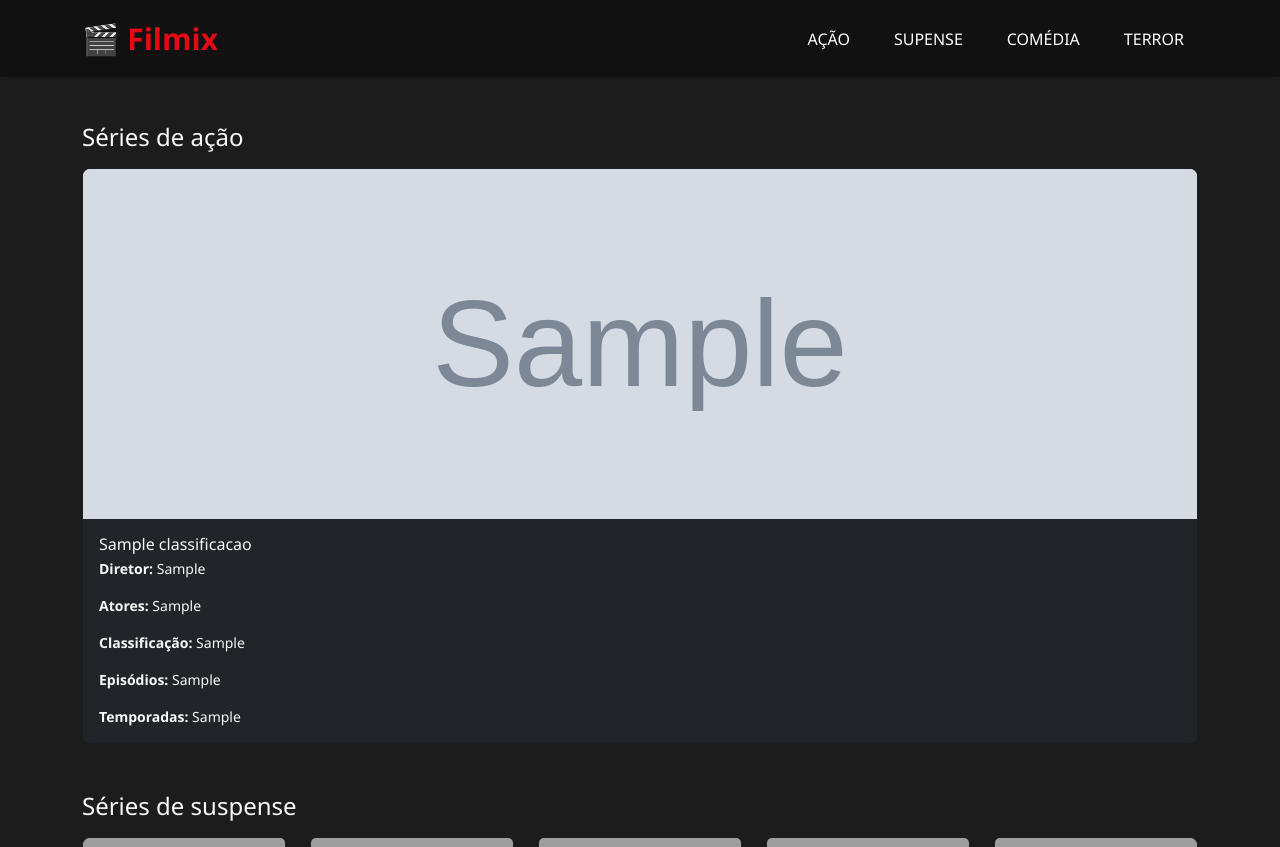
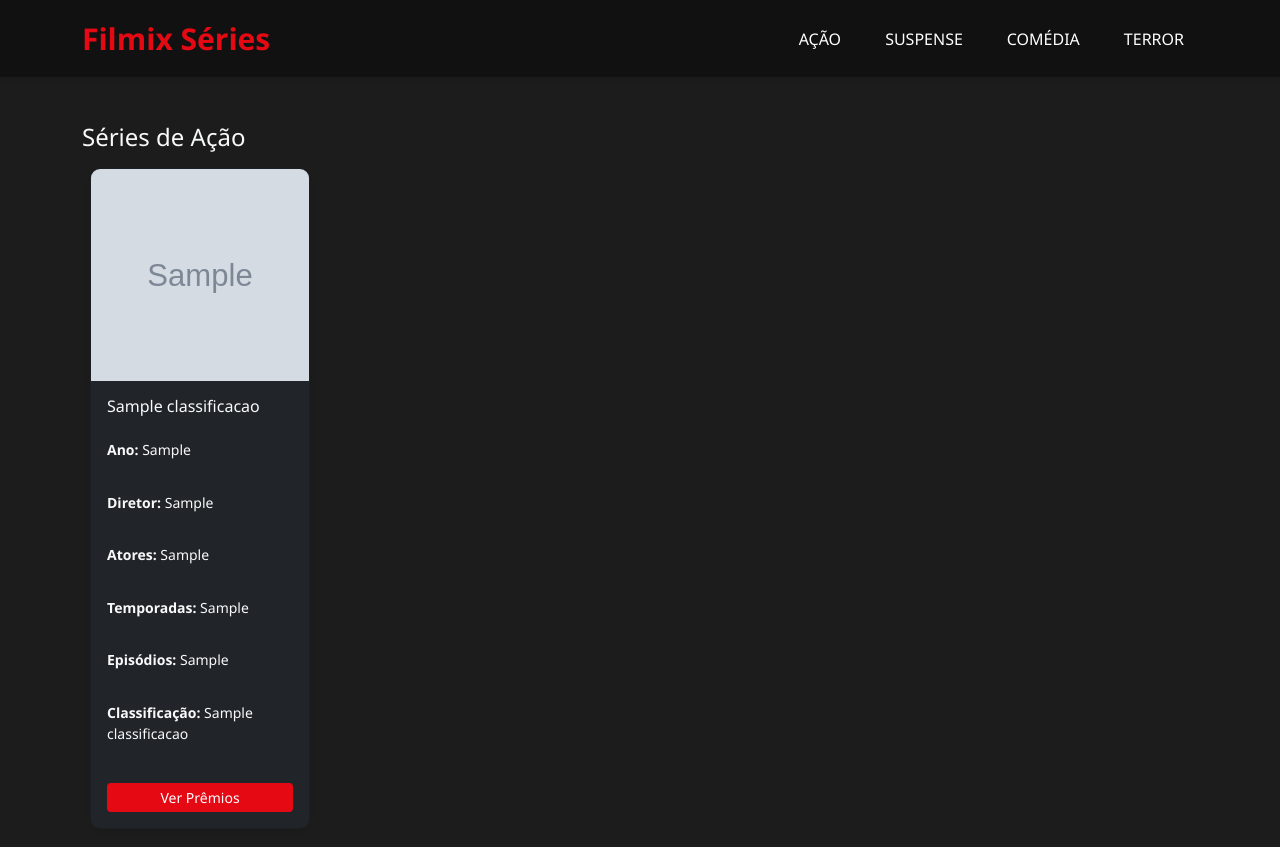
Before and after one commit to AndreKGuindani/Trabalho01, a PHP site: page /series.php in a window 1280 px wide. Shown: the top 847 px of the page. Run offline with PHP 8.4, Linux system fonts and the light colour scheme; tables that the repository leaves empty or names only in its code hold one stand-in row (values such as "Sample post"); grey boxes marked "Sample" are stand-in pictures; data that the repository does not hold is empty; some libraries are stand-ins or nearby versions; grey boxes are pictures that could not be loaded.

Commit message:
seriesfinal

```diff
--- a/series.php
+++ b/series.php
@@ -1,3 +1,6 @@
+<?php
+require_once "src/SeriesDAO.php";
+?>
 <!DOCTYPE html>
 <html lang="pt-br">
 
@@ -9,18 +12,18 @@
     <script src="https://cdn.jsdelivr.net/npm/bootstrap@5.3.6/dist/js/bootstrap.bundle.min.js"
         integrity="sha384-j1CDi7MgGQ12Z7Qab0qlWQ/Qqz24Gc6BM0thvEMVjHnfYGF0rmFCozFSxQBxwHKO" crossorigin="anonymous">
     </script>
-    <link rel="stylesheet" href="assets/style.css"/>
+    <link rel="stylesheet" href="assets/style.css" />
     <link rel="shortcut icon" href="assets/img/logo.png" type="image/x-icon">
-    <title>Filmix - Filmes e Séries</title>
+    <title>Filmix - Séries</title>
 </head>
 
 <body>
     <header class="shadow-sm fixed-top">
         <nav class="container-sm d-flex justify-content-between align-items-center py-3">
-            <a href="index.php" class="logo">🎬 <strong>Filmix</strong></a>
+            <a href="index.php" class="logo"><strong>Filmix Séries</strong></a>
             <ul class="d-flex gap-3 mb-0">
                 <li><a class="nav-link" href="#acao">Ação</a></li>
-                <li><a class="nav-link" href="#suspense">Supense</a></li>
+                <li><a class="nav-link" href="#suspense">Suspense</a></li>
                 <li><a class="nav-link" href="#comedia">Comédia</a></li>
                 <li><a class="nav-link" href="#terror">Terror</a></li>
             </ul>
@@ -28,175 +31,184 @@
     </header>
 
     <main>
-    <section class="container-sm pt-5" id="acao">
+        <!-- Séries de Ação -->
+        <section class="container-sm pt-5 pb-5" id="acao">
             <?php
-        require_once "src/SeriesDAO.php";
-        $series_acao = SeriesDao::listarCategoria(1);
+            $series_acao = SeriesDAO::listarCategoria(1);
             ?>
-    <h4 class="text-light mb-3">Séries de ação</h4>
-        <div id="carouselExample" class="carousel slide">
-             <div class="carousel-inner">
-                <div class="carousel-item active">
-                    <div class="row g-4">
+            <h4 class="text-light mb-3">Séries de Ação</h4>
+            <div class="scroll-carousel px-2">
                 <?php
-                        for ($i=0;$i<count($series_acao); $i++) {
+                for ($i = 0; $i < count($series_acao); $i++) {
+                    $modalId = "modal_acao_" . $i;
                 ?>
-                            <div class="col">
-                                <div class="card bg-dark text-light h-100 shadow-sm">
-                                    <img src="<?= $series_acao[$i]["imagem"] ?>" class="card-img-top" alt="<?= $series_acao[$i]["titulo"] ?>">
-                                        <div class="card-body">
-                                            <h6 class="card-title mb-1"><?= $series_acao[$i]["titulo"] ?></h6>
-                                            <p class="card-text small"><strong>Diretor:</strong>
-                                                <?= $series_acao[$i]["diretor"] ?></p>
-                                            <p class="card-text small"><strong>Atores:</strong>
-                                                <?= $series_acao[$i]["atores"] ?></p>
-                                            <p class="card-text small"><strong>Classificação:</strong>
-                                                <?= $series_acao[$i]["classificacao"] ?></p>
-                                            <p class="card-text small"><strong>Episódios:</strong>
-                                                <?= $series_acao[$i]["episodios"] ?></p>
-                                            <p class="card-text small"><strong>Temporadas:</strong>
-                                                <?= $series_acao[$i]["temporadas"] ?></p>
+                <div class="card bg-dark text-light shadow-sm">
+                    <img src="assets/img/<?= $series_acao[$i]["imagem"] ?>" class="card-img-top" alt="<?= $series_acao[$i]["titulo"] ?>">
+                    <div class="card-body cardFilm">
+                        <h6 class="card-title"><?= $series_acao[$i]["titulo"] ?></h6>
+                        <p class="card-text small"><strong>Ano:</strong> <?= $series_acao[$i]["ano"] ?></p>
+                        <p class="card-text small"><strong>Diretor:</strong> <?= $series_acao[$i]["diretor"] ?></p>
+                        <p class="card-text small"><strong>Atores:</strong> <?= $series_acao[$i]["elenco"] ?></p>
+                        <p class="card-text small"><strong>Temporadas:</strong> <?= $series_acao[$i]["temporadas"] ?></p>
+                        <p class="card-text small"><strong>Episódios:</strong> <?= $series_acao[$i]["episodios"] ?></p>
+                        <p class="card-text small"><strong>Classificação:</strong> <?= $series_acao[$i]["nome"] ?></p>
+                        <button type="button" class="btn btn-sm mt-2 btnModal" data-bs-toggle="modal" data-bs-target="#<?= $modalId ?>">Ver Prêmios</button>
+                    </div>
+                </div>
+
+                <div class="modal fade" id="<?= $modalId ?>" tabindex="-1" aria-labelledby="<?= $modalId ?>Label" aria-hidden="true">
+                    <div class="modal-dialog">
+                        <div class="modal-content text-dark">
+                            <div class="modal-header">
+                                <h5 class="modal-title" id="<?= $modalId ?>Label">Prêmios - <?= $series_acao[$i]["titulo"] ?></h5>
+                                <button type="button" class="btn-close" data-bs-dismiss="modal" aria-label="Fechar"></button>
+                            </div>
+                            <div class="modal-body">
+                                <?= $series_acao[$i]["premios"] ?>
+                            </div>
+                            <div class="modal-footer">
+                                <button type="button" class="btn btn-secondary" data-bs-dismiss="modal">Fechar</button>
+                            </div>
                         </div>
                     </div>
                 </div>
                 <?php } ?>
             </div>
+        </section>
+
+        <section class="container-sm pt-5 pb-5" id="suspense">
+            <?php
+            $series_suspense = SeriesDAO::listarCategoria(2);
+            ?>
+            <h4 class="text-light mb-3">Séries de Suspense</h4>
+            <div class="scroll-carousel px-2">
+                <?php
+                for ($i = 0; $i < count($series_suspense); $i++) {
+                    $modalId = "modal_acao_" . $i;
+                ?>
+                <div class="card bg-dark text-light shadow-sm">
+                    <img src="assets/img/<?= $series_suspense[$i]["imagem"] ?>" class="card-img-top" alt="<?= $series_suspense[$i]["titulo"] ?>">
+                    <div class="card-body cardFilm">
+                        <h6 class="card-title"><?= $series_suspense[$i]["titulo"] ?></h6>
+                        <p class="card-text small"><strong>Ano:</strong> <?= $series_suspense[$i]["ano"] ?></p>
+                        <p class="card-text small"><strong>Diretor:</strong> <?= $series_suspense[$i]["diretor"] ?></p>
+                        <p class="card-text small"><strong>Atores:</strong> <?= $series_suspense[$i]["elenco"] ?></p>
+                        <p class="card-text small"><strong>Temporadas:</strong> <?= $series_suspense[$i]["temporadas"] ?></p>
+                        <p class="card-text small"><strong>Episódios:</strong> <?= $series_suspense[$i]["episodios"] ?></p>
+                        <p class="card-text small"><strong>Classificação:</strong> <?= $series_suspense[$i]["nome"] ?></p>
+                        <button type="button" class="btn btn-sm mt-2 btnModal" data-bs-toggle="modal" data-bs-target="#<?= $modalId ?>">Ver Prêmios</button>
                     </div>
                 </div>
+
+                <div class="modal fade" id="<?= $modalId ?>" tabindex="-1" aria-labelledby="<?= $modalId ?>Label" aria-hidden="true">
+                    <div class="modal-dialog">
+                        <div class="modal-content text-dark">
+                            <div class="modal-header">
+                                <h5 class="modal-title" id="<?= $modalId ?>Label">Prêmios - <?= $series_suspense[$i]["titulo"] ?></h5>
+                                <button type="button" class="btn-close" data-bs-dismiss="modal" aria-label="Fechar"></button>
                             </div>
-        </section>
-
-        <section class="container-sm pt-5" id="suspense">
-        <?php
-$series_suspense = [
-    ["titulo" => "Mindhunter", "imagem" => "https://br.web.img3.acsta.net/c_310_420/pictures/19/08/07/17/01/2286697.jpg", "atores" => "Jonathan Groff, Holt McCallany, Anna Torv", "diretor" => "David Fincher", "classificacao" => "16", "episodios" => 19, "temporadas" => 2],
-    ["titulo" => "You", "imagem" => "https://br.web.img2.acsta.net/c_310_420/pictures/18/12/31/02/49/2373131.jpg", "atores" => "Penn Badgley, Victoria Pedretti, Elizabeth Lail", "diretor" => "Greg Berlanti", "classificacao" => "18", "episodios" => 40, "temporadas" => 4],
-    ["titulo" => "Dark", "imagem" => "https://upload.wikimedia.org/wikipedia/pt/thumb/f/f6/Dark_%28s%C3%A9rie%29.jpg/250px-Dark_%28s%C3%A9rie%29.jpg", "atores" => "Louis Hofmann, Karoline Eichhorn, Lisa Vicari", "diretor" => "Baran bo Odar", "classificacao" => "16", "episodios" => 26, "temporadas" => 3],
-    ["titulo" => "The Sinner", "imagem" => "https://m.media-amazon.com/images/I/71Bhgm9ml+L._SY466_.jpg", "atores" => "Bill Pullman, Jessica Biel, Carrie Coon", "diretor" => "Derek Simonds", "classificacao" => "16", "episodios" => 32, "temporadas" => 4],
-    ["titulo" => "True Detective", "imagem" => "https://m.media-amazon.com/images/I/81dEbr7mJCL._AC_SY741_.jpg", "atores" => "Matthew McConaughey, Woody Harrelson, Mahershala Ali", "diretor" => "Nic Pizzolatto", "classificacao" => "18", "episodios" => 28, "temporadas" => 4]
-];
-?>
-    <h4 class="text-light mb-3">Séries de suspense</h4>
-        <div id="carouselSuspense" class="carousel slide">
-            <div class="carousel-inner">
-                <div class="carousel-item active">
-                    <div class="row g-4">
-                        <?php
-                        for ($i = 0; $i < count($series_suspense); $i++) {
-                        ?>
-                            <div class="col">
-                                <div class="card bg-dark text-light h-100 shadow-sm">
-                                    <img src="<?= $series_suspense[$i]["imagem"] ?>" class="card-img-top" alt="<?= $series_suspense[$i]["titulo"] ?>">
-                                    <div class="card-body">
-                                        <h6 class="card-title mb-1"><?= $series_suspense[$i]["titulo"] ?></h6>
-                                        <p class="card-text small"><strong>Diretor:</strong>
-                                            <?= $series_suspense[$i]["diretor"] ?></p>
-                                        <p class="card-text small"><strong>Atores:</strong>
-                                            <?= $series_suspense[$i]["atores"] ?></p>
-                                        <p class="card-text small"><strong>Classificação:</strong>
-                                            <?= $series_suspense[$i]["classificacao"] ?></p>
-                                        <p class="card-text small"><strong>Episódios:</strong>
-                                                <?= $series_acao[$i]["episodios"] ?></p>
-                                        <p class="card-text small"><strong>Temporadas:</strong>
-                                                <?= $series_acao[$i]["temporadas"] ?></p>
+                            <div class="modal-body">
+                                <?= $series_suspense[$i]["premios"] ?>
+                            </div>
+                            <div class="modal-footer">
+                                <button type="button" class="btn btn-secondary" data-bs-dismiss="modal">Fechar</button>
+                            </div>
                         </div>
                     </div>
                 </div>
                 <?php } ?>
             </div>
+        </section>
+        <section class="container-sm pt-5 pb-5" id="comedia">
+            <?php
+            $series_comedia = SeriesDAO::listarCategoria(3);
+            ?>
+            <h4 class="text-light mb-3">Séries de Comédia</h4>
+            <div class="scroll-carousel px-2">
+                <?php
+                for ($i = 0; $i < count($series_comedia); $i++) {
+                    $modalId = "modal_acao_" . $i;
+                ?>
+                <div class="card bg-dark text-light shadow-sm">
+                    <img src="assets/img/<?= $series_comedia[$i]["imagem"] ?>" class="card-img-top" alt="<?= $series_comedia[$i]["titulo"] ?>">
+                    <div class="card-body cardFilm">
+                        <h6 class="card-title"><?= $series_comedia[$i]["titulo"] ?></h6>
+                        <p class="card-text small"><strong>Ano:</strong> <?= $series_comedia[$i]["ano"] ?></p>
+                        <p class="card-text small"><strong>Diretor:</strong> <?= $series_comedia[$i]["diretor"] ?></p>
+                        <p class="card-text small"><strong>Atores:</strong> <?= $series_comedia[$i]["elenco"] ?></p>
+                        <p class="card-text small"><strong>Temporadas:</strong> <?= $series_comedia[$i]["temporadas"] ?></p>
+                        <p class="card-text small"><strong>Episódios:</strong> <?= $series_comedia[$i]["episodios"] ?></p>
+                        <p class="card-text small"><strong>Classificação:</strong> <?= $series_comedia[$i]["nome"] ?></p>
+                        <button type="button" class="btn btn-sm mt-2 btnModal" data-bs-toggle="modal" data-bs-target="#<?= $modalId ?>">Ver Prêmios</button>
                     </div>
                 </div>
+
+                <div class="modal fade" id="<?= $modalId ?>" tabindex="-1" aria-labelledby="<?= $modalId ?>Label" aria-hidden="true">
+                    <div class="modal-dialog">
+                        <div class="modal-content text-dark">
+                            <div class="modal-header">
+                                <h5 class="modal-title" id="<?= $modalId ?>Label">Prêmios - <?= $series_comedia[$i]["titulo"] ?></h5>
+                                <button type="button" class="btn-close" data-bs-dismiss="modal" aria-label="Fechar"></button>
                             </div>
-        </section>
-
-        <section class="container-sm pt-5" id="comedia">
-        <?php
-$series_comedia = [
-    ["titulo" => "Brooklyn Nine-Nine", "imagem" => "https://upload.wikimedia.org/wikipedia/pt/thumb/5/53/Brooklyn_Nine-Nine-4.jpg/250px-Brooklyn_Nine-Nine-4.jpg", "atores" => "Andy Samberg, Terry Crews, Andre Braugher", "diretor" => "Dan Goor", "classificacao" => "12", "episodios" => 153, "temporadas" => 8],
-    ["titulo" => "The Office", "imagem" => "https://s2-globo-play.glbimg.com/HomxwhkLrDhwT6sFt5RXgcgx96A=/362x536/https://s2-globo-play.glbimg.com/in6oR4M41TejLgIJ94tqwLxeTJ4=/https://s2.glbimg.com/3LTM2R5PA0QJcvgIQCouS8fEas4=/i.s3.glbimg.com/v1/AUTH_c3c606ff68e7478091d1ca496f9c5625/internal_photos/bs/2024/R/M/99jt5YRRW66h3YKXahdA/2024-4590-the-office-poster.jpg", "atores" => "Steve Carell", "John Krasinski", "Rainn Wilson", "diretor" => "Greg Daniels", "classificacao" => "12", "episodios" => 201, "temporadas" => 9],
-    ["titulo" => "Friends", "imagem" => "https://br.web.img2.acsta.net/c_310_420/pictures/21/05/19/19/32/3752763.jpg", "atores" => "Jennifer Aniston, Courteney Cox, Matthew Perry", "diretor" => "David Crane", "classificacao" => "12", "episodios" => 236, "temporadas" => 10],
-    ["titulo" => "How I Met Your Mother", "imagem" => "https://m.media-amazon.com/images/I/81XmuItZwyL.__AC_SX300_SY300_QL70_ML2_.jpg", "atores" => "Josh Radnor, Jason Segel, Cobie Smulders", "diretor" => "Pamela Fryman", "classificacao" => "14", "episodios" => 208, "temporadas" => 9],
-    ["titulo" => "The Big Bang Theory", "imagem" => "https://m.media-amazon.com/images/I/81ksNXITStL._AC_UF1000,1000_QL80_.jpg", "atores" => "Jim Parsons, Johnny Galecki, Kaley Cuoco", "diretor" => "Chuck Lorre", "classificacao" => "12", "episodios" => 279, "temporadas" => 12]
-];
-?>
-    <h4 class="text-light mb-3">Séries de comédia</h4>
-        <div id="carouselComedia" class="carousel slide">
-            <div class="carousel-inner">
-                <div class="carousel-item active">
-                    <div class="row g-4">
-                        <?php
-                        for ($i = 0; $i < count($series_comedia); $i++) {
-                            ?>
-                            <div class="col">
-                                <div class="card bg-dark text-light h-100 shadow-sm">
-                                    <img src="<?= $series_comedia[$i]["imagem"] ?>" class="card-img-top"
-                                        alt="<?= $series_comedia[$i]["titulo"] ?>">
-                                    <div class="card-body">
-                                        <h6 class="card-title mb-1"><?= $series_comedia[$i]["titulo"] ?></h6>
-                                        <p class="card-text small"><strong>Diretor:</strong>
-                                            <?= $series_comedia[$i]["diretor"] ?></p>
-                                        <p class="card-text small"><strong>Atores:</strong>
-                                            <?= $series_comedia[$i]["atores"] ?></p>
-                                        <p class="card-text small"><strong>Classificação:</strong>
-                                            <?= $series_comedia[$i]["classificacao"] ?></p>
-                                        <p class="card-text small"><strong>Episódios:</strong>
-                                                <?= $series_acao[$i]["episodios"] ?></p>
-                                        <p class="card-text small"><strong>Temporadas:</strong>
-                                                <?= $series_acao[$i]["temporadas"] ?></p>
+                            <div class="modal-body">
+                                <?= $series_comedia[$i]["premios"] ?>
+                            </div>
+                            <div class="modal-footer">
+                                <button type="button" class="btn btn-secondary" data-bs-dismiss="modal">Fechar</button>
+                            </div>
                         </div>
                     </div>
                 </div>
                 <?php } ?>
             </div>
+        </section>
+        <section class="container-sm pt-5 pb-5" id="terror">
+            <?php
+            $series_terror = SeriesDAO::listarCategoria(4);
+            ?>
+            <h4 class="text-light mb-3">Séries de Ação</h4>
+            <div class="scroll-carousel px-2">
+                <?php
+                for ($i = 0; $i < count($series_terror); $i++) {
+                    $modalId = "modal_acao_" . $i;
+                ?>
+                <div class="card bg-dark text-light shadow-sm">
+                    <img src="assets/img/<?= $series_terror[$i]["imagem"] ?>" class="card-img-top" alt="<?= $series_terror[$i]["titulo"] ?>">
+                    <div class="card-body cardFilm">
+                        <h6 class="card-title"><?= $series_terror[$i]["titulo"] ?></h6>
+                        <p class="card-text small"><strong>Ano:</strong> <?= $series_terror[$i]["ano"] ?></p>
+                        <p class="card-text small"><strong>Diretor:</strong> <?= $series_terror[$i]["diretor"] ?></p>
+                        <p class="card-text small"><strong>Atores:</strong> <?= $series_terror[$i]["elenco"] ?></p>
+                        <p class="card-text small"><strong>Temporadas:</strong> <?= $series_terror[$i]["temporadas"] ?></p>
+                        <p class="card-text small"><strong>Episódios:</strong> <?= $series_terror[$i]["episodios"] ?></p>
+                        <p class="card-text small"><strong>Classificação:</strong> <?= $series_terror[$i]["nome"] ?></p>
+                        <button type="button" class="btn btn-sm mt-2 btnModal" data-bs-toggle="modal" data-bs-target="#<?= $modalId ?>">Ver Prêmios</button>
                     </div>
                 </div>
+
+                <div class="modal fade" id="<?= $modalId ?>" tabindex="-1" aria-labelledby="<?= $modalId ?>Label" aria-hidden="true">
+                    <div class="modal-dialog">
+                        <div class="modal-content text-dark">
+                            <div class="modal-header">
+                                <h5 class="modal-title" id="<?= $modalId ?>Label">Prêmios - <?= $series_terror[$i]["titulo"] ?></h5>
+                                <button type="button" class="btn-close" data-bs-dismiss="modal" aria-label="Fechar"></button>
                             </div>
-        </section>
-
-        <section class="container-sm pb-5 mt-5" id="terror">
-        <?php
-$series_terror = [
-    ["titulo" => "The Haunting of Hill House", "imagem" => "https://upload.wikimedia.org/wikipedia/pt/thumb/c/cd/The_Haunting_of_Hill_House_poster.jpg/250px-The_Haunting_of_Hill_House_poster.jpg", "atores" => "Victoria Pedretti, Oliver Jackson-Cohen, Carla Gugino", "diretor" => "Mike Flanagan", "classificacao" => "16", "episodios" => 10, "temporadas" => 1],
-    ["titulo" => "Marianne", "imagem" => "https://br.web.img3.acsta.net/c_310_420/pictures/19/09/09/15/42/0355057.jpg", "atores" => "Victoire Du Bois, Lucie Boujenah, Tiphaine Daviot", "diretor" => "Samuel Bodin", "classificacao" => "18", "episodios" => 8, "temporadas" => 1],
-    ["titulo" => "American Horror Story", "imagem" => "https://m.media-amazon.com/images/I/A183TI+4+6L._AC_SY741_.jpg", "atores" => "Sarah Paulson, Evan Peters, Jessica Lange", "diretor" => "Ryan Murphy", "classificacao" => "18", "episodios" => 130, "temporadas" => 12],
-    ["titulo" => "Archive 81", "imagem" => "https://br.web.img3.acsta.net/c_310_420/pictures/21/12/14/17/35/4889759.jpg", "atores" => "Mamoudou Athie, Dina Shihabi, Evan Jonigkeit", "diretor" => "Rebecca Sonnenshine", "classificacao" => "16", "episodios" => 8, "temporadas" => 1],
-    ["titulo" => "Channel Zero", "imagem" => "https://m.media-amazon.com/images/I/813mpVeksGL._AC_SY741_.jpg", "atores" => "Paul Schneider, Fiona Shaw, Amy Forsyth", "diretor" => "Nick Antosca", "classificacao" => "18", "episodios" => 24, "temporadas" => 4]
-];
-?>
-    <h4 class="text-light mb-3">Séries de terror</h4>
-        <div id="carouselTerror" class="carousel slide">
-            <div class="carousel-inner">
-                <div class="carousel-item active">
-                    <div class="row g-4">
-                        <?php
-                        for ($i = 0; $i < count($series_terror); $i++) {
-                        ?>
-                        <div class="col">
-                            <div class="card bg-dark text-light h-100 shadow-sm">
-                                <img src="<?= $series_terror[$i]["imagem"] ?>" class="card-img-top"
-                                        alt="<?= $series_terror[$i]["titulo"] ?>">
-                                    <div class="card-body">
-                                        <h6 class="card-title mb-1"><?= $series_terror[$i]["titulo"] ?></h6>
-                                        <p class="card-text small"><strong>Direção:</strong> <?= $series_terror[$i]["diretor"] ?></p>
-                                        <p class="card-text small"><strong>Atores:</strong> <?= $series_terror[$i]["atores"] ?></p>
-                                        <p class="card-text small"><strong>Classificação:</strong> <?= $series_terror[$i]["classificacao"] ?></p>
-                                        <p class="card-text small"><strong>Episódios:</strong> <?= $series_terror[$i]["episodios"] ?></p>
-                                        <p class="card-text small"><strong>Temporadas:</strong> <?= $series_terror[$i]["temporadas"] ?></p>
-                                        </p>
+                            <div class="modal-body">
+                                <?= $series_terror[$i]["premios"] ?>
+                            </div>
+                            <div class="modal-footer">
+                                <button type="button" class="btn btn-secondary" data-bs-dismiss="modal">Fechar</button>
+                            </div>
                         </div>
                     </div>
                 </div>
                 <?php } ?>
             </div>
-                    </div>
-                </div>
-            </div>
         </section>
-
     </main>
 
     <footer class="text-center py-4">
-        <p class="mb-1">© 2025 Filmix.</p>
+        <p class="mb-1">© 2025 Filmix Séries.</p>
         <small>Desenvolvido por André Guindani e André Nascimento</small>
     </footer>
 </body>
```
Also changed, not shown: filmes.php (+4 -5 lines). Lines whose indentation alone changed are shown as unchanged.
